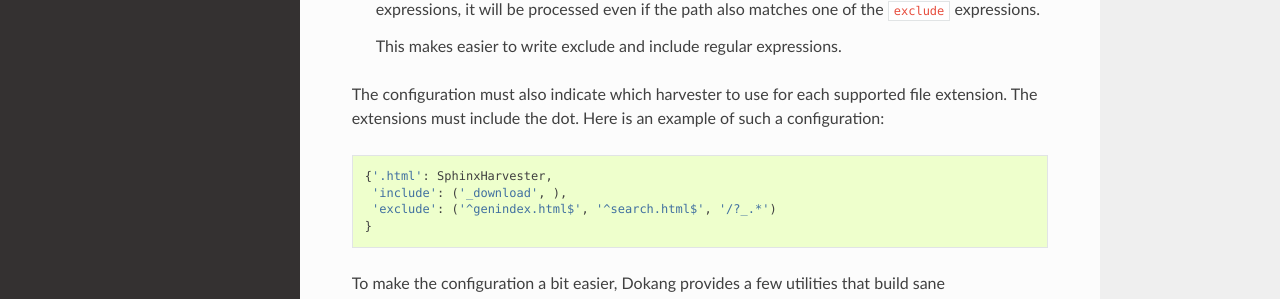
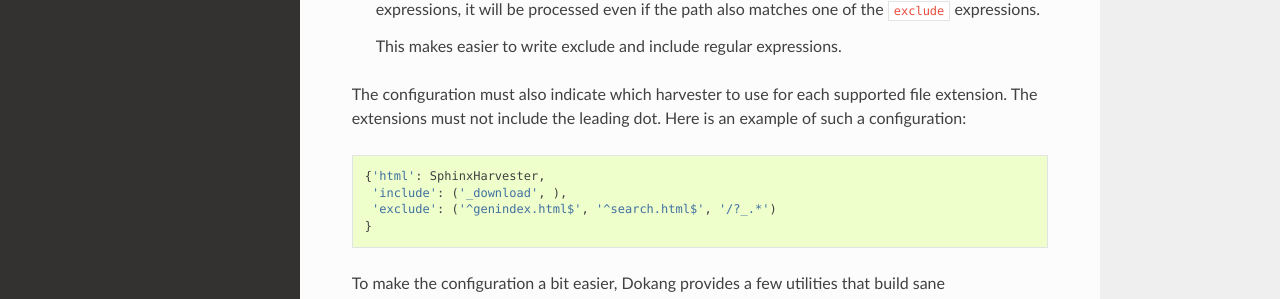
Before and after one commit to Polyconseil/dokang, a Sphinx documentation site: the page built from docs/advanced.rst, in a window 1280 px wide and 900 px high. Shown: the part 461-760 px from the top of the window. Built offline with Sphinx 7.4.7 and the Read the Docs theme 2.0.0, drawn with Linux system fonts in a browser that asks for light colours.

Commit message:
Remove the leading dot from the file extension in harvester configurations.
This make it easier to provide the extensions as keywords arguments.

```diff
--- a/docs/advanced.rst
+++ b/docs/advanced.rst
@@ -24,12 +24,12 @@ include
     This makes easier to write exclude and include regular expressions.
 
 The configuration must also indicate which harvester to use for each
-supported file extension. The extensions must include the dot. Here is
-an example of such a configuration:
+supported file extension. The extensions must not include the leading
+dot. Here is an example of such a configuration:
 
 .. code:: python
 
-   {'.html': SphinxHarvester,
+   {'html': SphinxHarvester,
     'include': ('_download', ),
     'exclude': ('^genindex.html$', '^search.html$', '/?_.*')
    }
--- a/docs/basics.rst
+++ b/docs/basics.rst
@@ -68,13 +68,13 @@ Configuration is twofold:
 
    .. code:: python
 
-      from dokang.harvesters import html_config
+      from dokang.harvesters import sphinx_rtd_config
 
       DOC_SETS = (
           {'id': dokang',
            'title': "Dokang",
            'path': '/home/docs/dokang/_build/html',
-           'harvester': sphinx_rst_config(),
+           'harvester': sphinx_rtd_config(),
            'url': 'http://docs.exemple.com/dokang',
           },
       )
```
Also changed, not shown: 3 other files.
